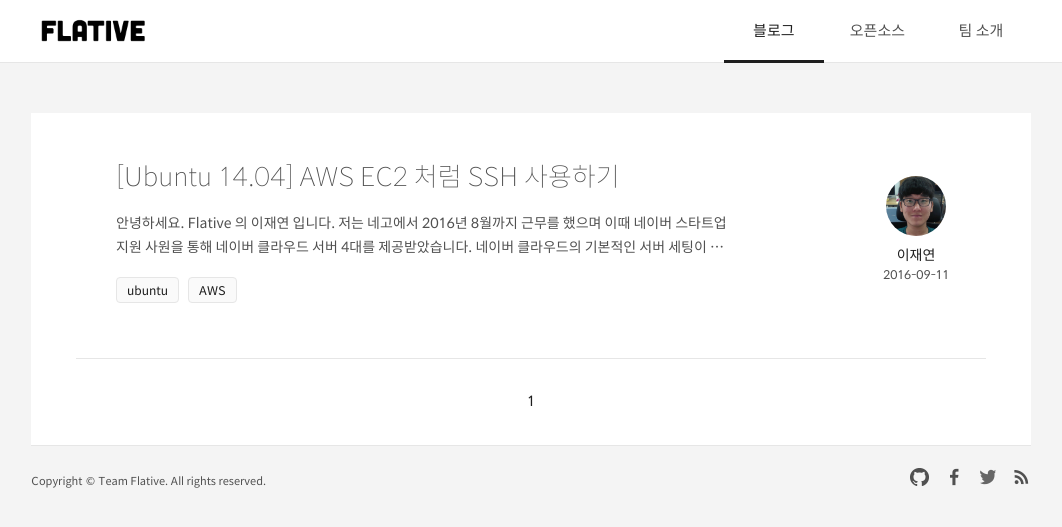
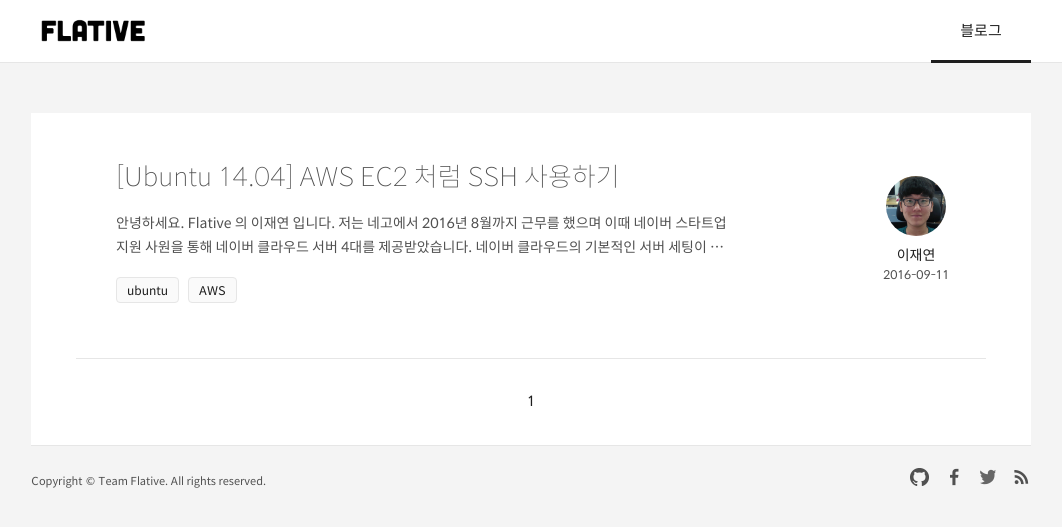
Before and after one commit to Flative/blog, a Jekyll site: the page built from index.html, in a window 1280 px wide. Shown: the top 527 px of the page, without its empty margins (109-1171 px from the left). Built offline with Jekyll 4.4.1, drawn with Linux system fonts in a browser that asks for light colours; some web fonts are replaced; the list of posts is cut into pages by our own code; comment, search, counter and statistics services are not loaded.

Commit message:
오픈소스, 팀소개 임시 비활성

```diff
--- a/_includes/header.html
+++ b/_includes/header.html
@@ -8,8 +8,8 @@
         </a>
         <ul id="menu" class="nav">
             <li class="{% if page.url != '/opensource/' and page.url != '/team/' %} active {% endif %}"><a href="{{ base_path }}/">블로그</a></li>
-            <li class="{% if page.url == '/opensource/' %} active {% endif %}"><a href="{{ base_path }}/opensource/">오픈소스</a></li>
-            <li class="{% if page.url == '/team/' %} active {% endif %}"><a href="{{ base_path }}/team/">팀 소개</a></li>
+            <!-- <li class="{% if page.url == '/opensource/' %} active {% endif %}"><a href="{{ base_path }}/opensource/">오픈소스</a></li>
+            <li class="{% if page.url == '/team/' %} active {% endif %}"><a href="{{ base_path }}/team/">팀 소개</a></li> -->
         </ul>
     </section>
 </div>
```
